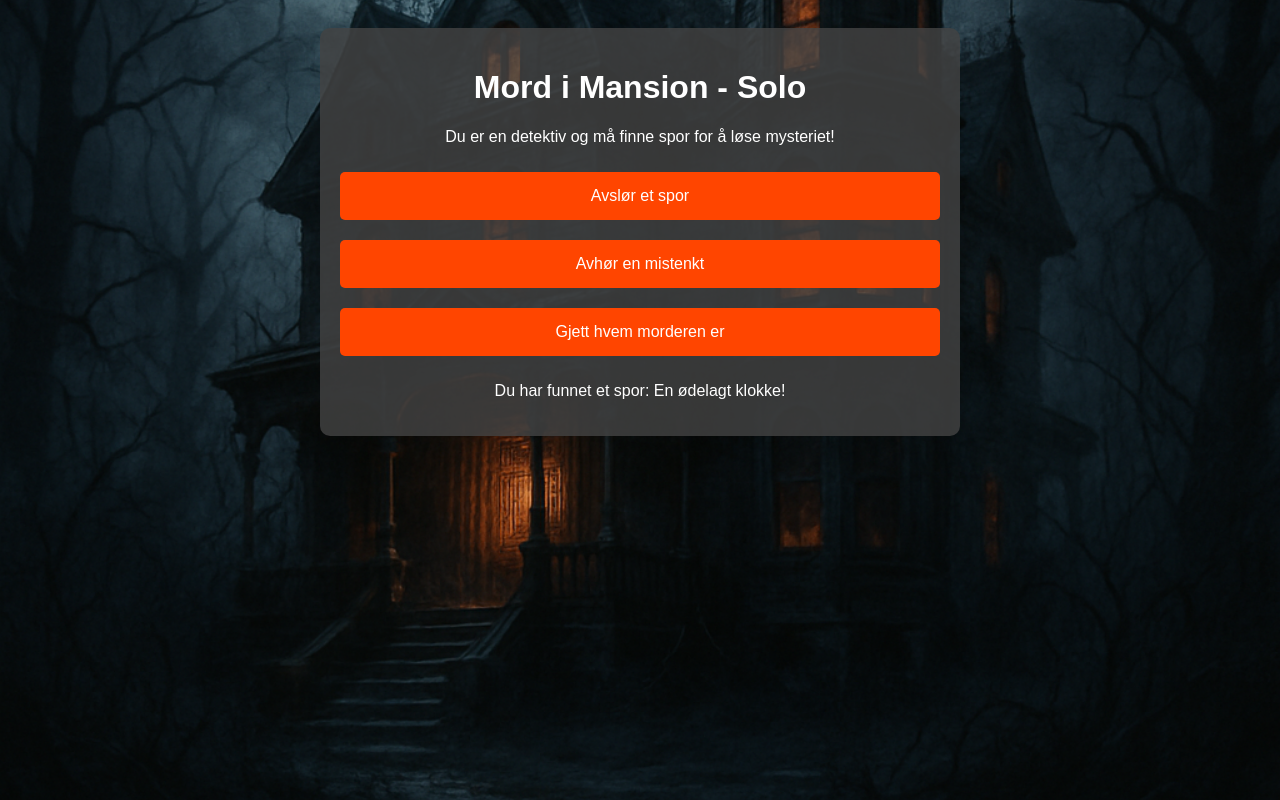
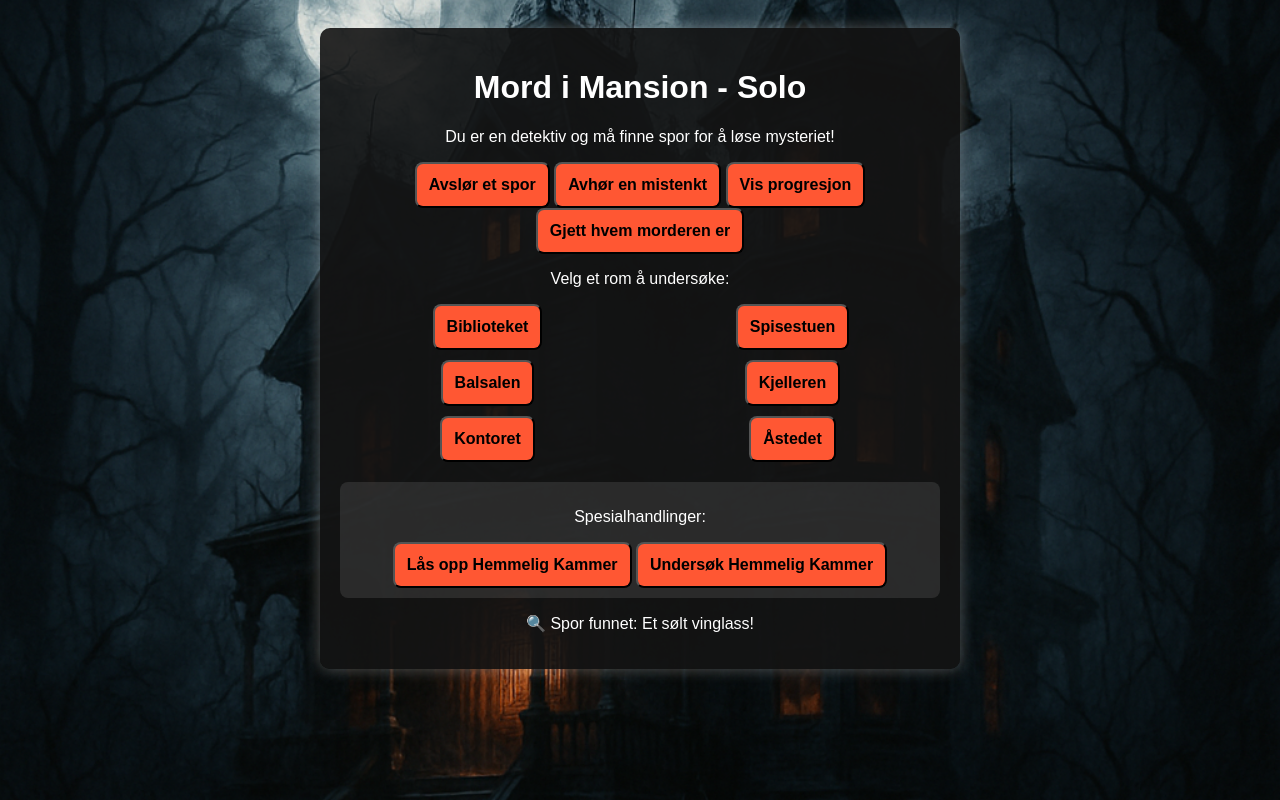
Before and after one commit to Assassins141/mord-i-mansion, a plain HTML site: page index.html in a window 1280 px wide. Both pictures are taken after a click on the button "Avslør et spor". Drawn offline with Linux system fonts and the light colour scheme.

Commit message:
Add files via upload

```diff
--- a/index.html
+++ b/index.html
@@ -7,8 +7,7 @@
     <style>
         body {
             font-family: Arial, sans-serif;
-            background: url('mansion.png') no-repeat center center;
-            background-attachment: scroll;
+            background: url('mansion.png') no-repeat center center fixed;
             background-size: cover;
             color: white;
             text-align: center;
@@ -17,30 +16,35 @@
         .container {
             max-width: 600px;
             margin: auto;
-            background: rgba(68, 68, 68, 0.8);
+            background: rgba(20, 20, 20, 0.9);
             padding: 20px;
             border-radius: 10px;
+            box-shadow: 0 0 15px rgba(255, 255, 255, 0.3);
         }
         button {
-            width: 100%;
-            background: #ff4500;
-            color: white;
-            border: none;
-            padding: 15px;
-            margin: 10px 0;
+            background: #ff5733;
+            border-radius: 8px;
+            font-weight: bold;
+            padding: 12px;
+            font-size: 16px;
             cursor: pointer;
-            font-size: 16px;
-            border-radius: 5px;
+            transition: 0.3s;
         }
-        .fireworks {
-            position: absolute;
-            width: 100%;
-            height: 100%;
-            top: 0;
-            left: 0;
-            display: none;
-            background: url('fireworks.gif') center no-repeat;
-            background-size: cover;
+        button:hover {
+            background: #e64a19;
+        }
+        #room-buttons {
+            display: grid;
+            grid-template-columns: repeat(2, 1fr);
+            gap: 10px;
+            justify-items: center;
+            margin-bottom: 15px;
+        }
+        .special-actions {
+            margin-top: 20px;
+            background: rgba(255, 255, 255, 0.1);
+            padding: 10px;
+            border-radius: 8px;
         }
         .win-message {
             font-size: 24px;
@@ -56,79 +60,105 @@
         <p>Du er en detektiv og må finne spor for å løse mysteriet!</p>
         <button onclick="revealClue()">Avslør et spor</button>
         <button onclick="interrogate()">Avhør en mistenkt</button>
+        <button onclick="showProgress()">Vis progresjon</button>
         <button onclick="makeGuess()">Gjett hvem morderen er</button>
+
+        <p>Velg et rom å undersøke:</p>
+        <div id="room-buttons">
+            <button onclick="investigateRoom('Biblioteket')">Biblioteket</button>
+            <button onclick="investigateRoom('Spisestuen')">Spisestuen</button>
+            <button onclick="investigateRoom('Balsalen')">Balsalen</button>
+            <button onclick="investigateRoom('Kjelleren')">Kjelleren</button>
+            <button onclick="investigateRoom('Kontoret')">Kontoret</button>
+            <button onclick="investigateRoom('Åstedet')">Åstedet</button>
+        </div>
+
+        <div class="special-actions">
+            <p>Spesialhandlinger:</p>
+            <button onclick="unlockHiddenRoom()">Lås opp Hemmelig Kammer</button>
+            <button onclick="investigateHiddenRoom()">Undersøk Hemmelig Kammer</button>
+        </div>
+
         <p id="message"></p>
         <p id="win-message" class="win-message">🎉 Gratulerer! Du fant morderen! 🎉</p>
     </div>
-    <div class="fireworks" id="fireworks"></div>
 
     <script>
-        const clues = ["En ødelagt klokke", "Blodige hansker", "En mystisk lapp", "En skjult inngang"];
-        const suspects = ["Mr. Black", "Miss Scarlet", "Professor Plum", "Colonel Mustard"];
+        const roomObjects = {
+            "Biblioteket": ["Gamle bøker", "En knust brille", "Et brev med kryptisk skrift"],
+            "Spisestuen": ["Et sølt vinglass", "En forsvunnet kniv", "En serviett med blod"],
+            "Balsalen": ["Dansesko med leire", "En mystisk maske", "En revnet frakk"],
+            "Kjelleren": ["Et hemmelig kart", "En rusten nøkkel", "En ødelagt lyspære"],
+            "Kontoret": ["En revet kontrakt", "En skjult safe", "Et halvferdig notat"],
+            "Åstedet": ["Blodige hansker", "En ødelagt klokke", "En mystisk lapp"]
+        };
+
+        const suspectDialogues = {
+            "Mr. Black": ["Jeg var på kontoret hele tiden!", "Jeg så noe mistenkelig i kjelleren...", "Det var ikke meg!"],
+            "Miss Scarlet": ["Jeg var i balsalen og danset...", "Jeg hørte et skrik fra åstedet!", "Jeg kan ikke tro dette skjedde!"],
+            "Professor Plum": ["Jeg studerte gamle dokumenter i biblioteket.", "Jeg så Colonel Mustard komme ut fra kjelleren!", "Jeg var opptatt med mine analyser."],
+            "Colonel Mustard": ["Jeg var i spisestuen og spiste middag.", "Jeg så noen løpe fra åstedet!", "Jeg var alene hele tiden..."]
+        };
+
         let murderer = getNewMurderer();
-        let attempts = 2;
+        let revealedClues = [];
+        let interrogatedSuspects = [];
+        let guessAttempts = 2;
+        let hasKey = false;
+        let isHiddenRoomUnlocked = false;
 
         function getNewMurderer() {
+            const suspects = Object.keys(suspectDialogues);
             return suspects[Math.floor(Math.random() * suspects.length)];
         }
 
         function revealClue() {
-            let clue = clues[Math.floor(Math.random() * clues.length)];
-            document.getElementById("message").innerText = `Du har funnet et spor: ${clue}!`;
+            let clue = Object.values(roomObjects)[Math.floor(Math.random() * Object.values(roomObjects).length)][0];
+            revealedClues.push(clue);
+            document.getElementById("message").innerText = `🔍 Spor funnet: ${clue}!`;
         }
 
         function interrogate() {
-            let suspect = suspects[Math.floor(Math.random() * suspects.length)];
-            let clue = clues[Math.floor(Math.random() * clues.length)];
-            let message = `Du avhører ${suspect}... Du finner et spor: ${clue}! `;
+            let suspect = Object.keys(suspectDialogues)[Math.floor(Math.random() * Object.keys(suspectDialogues).length)];
+            interrogatedSuspects.push(suspect);
+            let dialogue = suspectDialogues[suspect][Math.floor(Math.random() * suspectDialogues[suspect].length)];
+            document.getElementById("message").innerText = `🕵️ Du avhører ${suspect}: "${dialogue}"`;
+        }
 
-            if (suspect === murderer) {
-                message += " Noe virker mistenkelig! 🤨";
-            } else {
-                message += " Personen gir et troverdig svar.";
+        function investigateRoom(room) {
+            let objects = roomObjects[room];
+            let foundObject = objects[Math.floor(Math.random() * objects.length)];
+            document.getElementById("message").innerText = `🔎 Du undersøker ${room} og finner: ${foundObject}.`;
+
+            if (foundObject === "En rusten nøkkel") {
+                hasKey = true;
+                document.getElementById("message").innerText += " 🗝️ Du fant en nøkkel!";
             }
-            document.getElementById("message").innerText = message;
+        }
+
+        function showProgress() {
+            let progressMessage = `🔎 Spor funnet: ${revealedClues.length > 0 ? revealedClues.join(", ") : "Ingen spor funnet"}.\n`;
+            progressMessage += `🕵️ Mistenkte avhørt: ${interrogatedSuspects.length > 0 ? interrogatedSuspects.join(", ") : "Ingen avhør gjennomført"}.`;
+            document.getElementById("message").innerText = progressMessage;
         }
 
         function makeGuess() {
-            if (attempts > 0) {
-                let guess = prompt("Hvem tror du er morderen? (Skriv kun fornavn)");
-                let cleanedGuess = guess.trim().toLowerCase();
+            if (guessAttempts > 0) {
+                let guess = prompt("Hvem tror du er morderen? (Skriv kun fornavn)").trim().toLowerCase();
                 let cleanedMurderer = murderer.replace(/^(Mr\.|Miss|Professor|Colonel)\s/, "").toLowerCase();
 
-                if (cleanedGuess === cleanedMurderer) {
-                    document.getElementById("message").innerText = "";
+                if (guess === cleanedMurderer) {
                     document.getElementById("win-message").style.display = "block";
-                    triggerFireworks();
+                    document.getElementById("message").innerText = "🎉 Du gjettet riktig! Morderen er avslørt!";
                 } else {
-                    attempts--;
-                    if (attempts > 0) {
-                        document.getElementById("message").innerText = "Feil gjetning! Prøv igjen... 🔍";
-                    } else {
-                        document.getElementById("message").innerText = "Feil gjetning! Morderen slipper unna... 😈";
-                        resetGame();
+                    guessAttempts--;
+                    document.getElementById("message").innerText = `❌ Feil gjetning! Du har ${guessAttempts} forsøk igjen.`;
+                    if (guessAttempts === 0) {
+                        document.getElementById("message").innerText = "💀 Du har brukt opp dine gjetninger. Spillet er over!";
                     }
                 }
             }
         }
-
-        function triggerFireworks() {
-            let fireworks = document.getElementById("fireworks");
-            fireworks.style.display = "block";
-            setTimeout(() => {
-                fireworks.style.display = "none";
-                document.getElementById("win-message").style.display = "none";
-                resetGame();
-            }, 3000);
-        }
-
-        function resetGame() {
-            murderer = getNewMurderer();
-            attempts = 2;
-            setTimeout(() => {
-                document.getElementById("message").innerText = "Ny runde! En ny morder er løs... 🚨";
-            }, 2000);
-        }
     </script>
 </body>
 </html>
```
